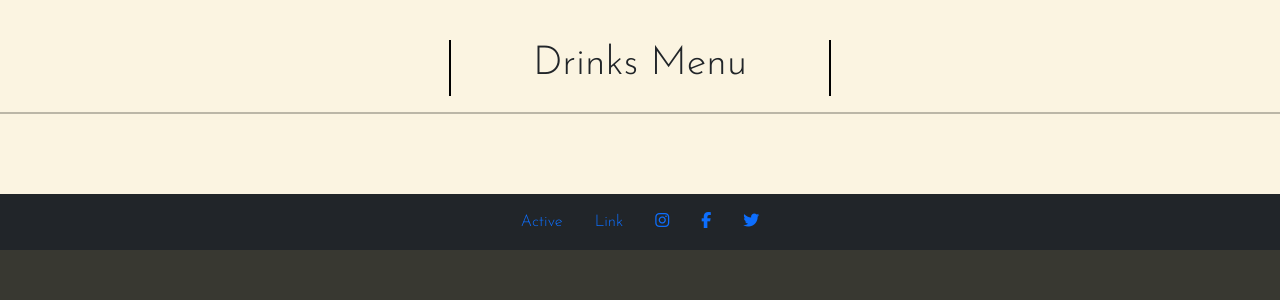
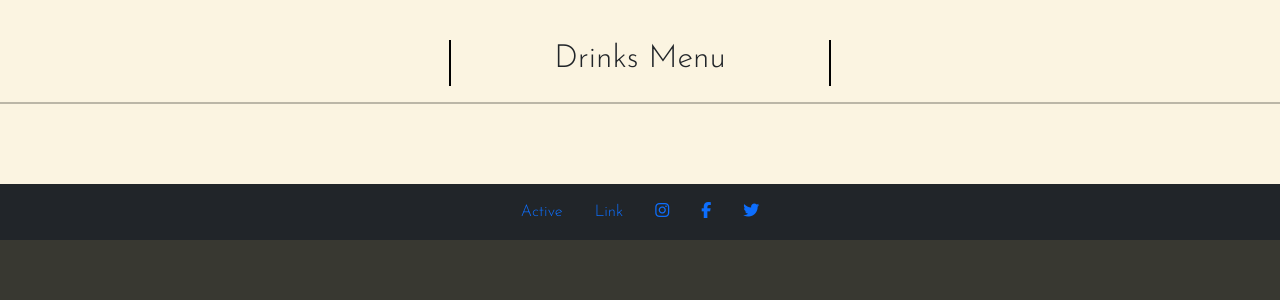
Before and after one commit to dannymagnus/CI_MS4_Elginis_Restaurant, a Django app: page /meals/drinks_menu in a window 1280 px wide. Shown: the part 74-374 px from the top of the page. Run offline with Django 3.2, Linux system fonts and the light colour scheme; data that the repository does not hold is empty; some libraries are stand-ins or nearby versions.

Commit message:
fix html errors in dinner and drinks list

```diff
--- a/meals/templates/Meals/dinner_menu.html
+++ b/meals/templates/Meals/dinner_menu.html
@@ -9,7 +9,7 @@
         <div class="row margin-top-5vh">
             <div class="col-sm col-md4"></div>
             <div class="col-sm col-md4 d-flex align-items-center justify-content-center border-right-2 border-left-2">
-                <h1 class = "text-align-center border-left-2px">Dinner Menu</h1>
+                <h2 class = "text-align-center border-left-2px">Dinner Menu</h2>
             </div>
             <div class="col-sm col-md4"></div>
 
@@ -45,7 +45,7 @@
                             <div class="col-sm-12 col-md-6 col-lg-6 col-xl-4 col-xxl-4 menu-item">
                                 <div class="row">
                                     <div class="col-4 padding-0">
-                                        <a href="{% url 'meals:meal_information' meal.slug %}"><img src="{{meal.image.url}}" class="img-fluid menu-item-image"></a>
+                                        <a href="{% url 'meals:meal_information' meal.slug %}"><img src="{{meal.image.url}}" alt = "{{meal.name}} class="img-fluid menu-item-image"></a>
                                     </div>
                                     <div class="col-8">
                                         <div class="row height-20">
--- a/meals/templates/Meals/drinks_menu.html
+++ b/meals/templates/Meals/drinks_menu.html
@@ -7,7 +7,7 @@
         <div class="row margin-top-5vh">
             <div class="col-sm col-md4"></div>
             <div class="col-sm col-md4 d-flex align-items-center justify-content-center border-right-2 border-left-2">
-                <h1 class = "text-align-center border-left-2px">Drinks Menu</h1>
+                <h2 class = "text-align-center border-left-2px">Drinks Menu</h2>
             </div>
             <div class="col-sm col-md4"></div>
         </div>
@@ -18,7 +18,7 @@
     {% for category in categories %}
 
         <div id = "{{category.name}}" class = "container d-flex align-items-center {{category.name}} margin-top-10vh border-bottom-4 pb-2">
-            <h1 class = "heading-font font-size-48">{{category.name}}</h1>
+            <h2 class = "heading-font font-size-48">{{category.name}}</h2>
         </div>
         <div class="container">
             <div class="row">
```
